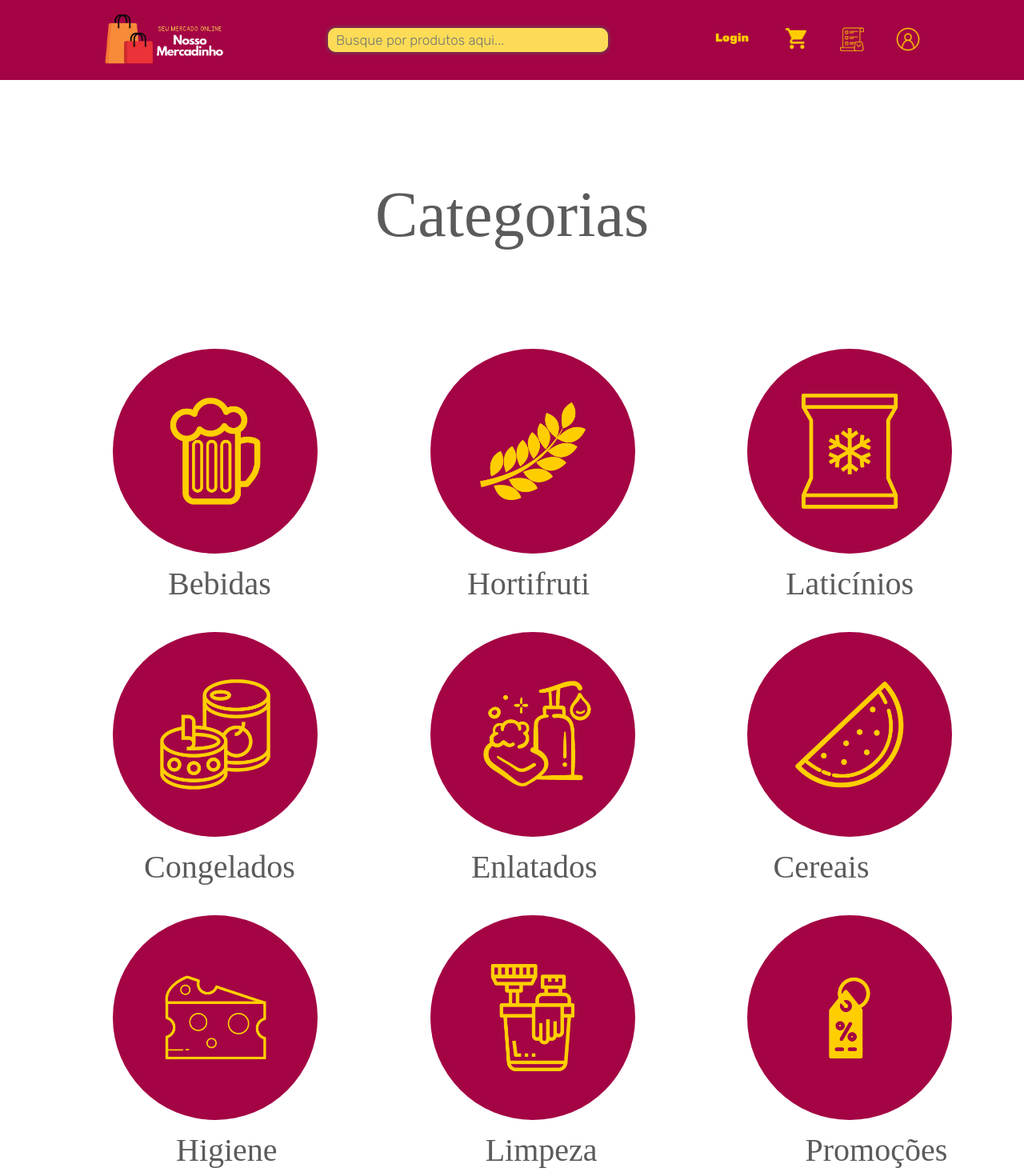
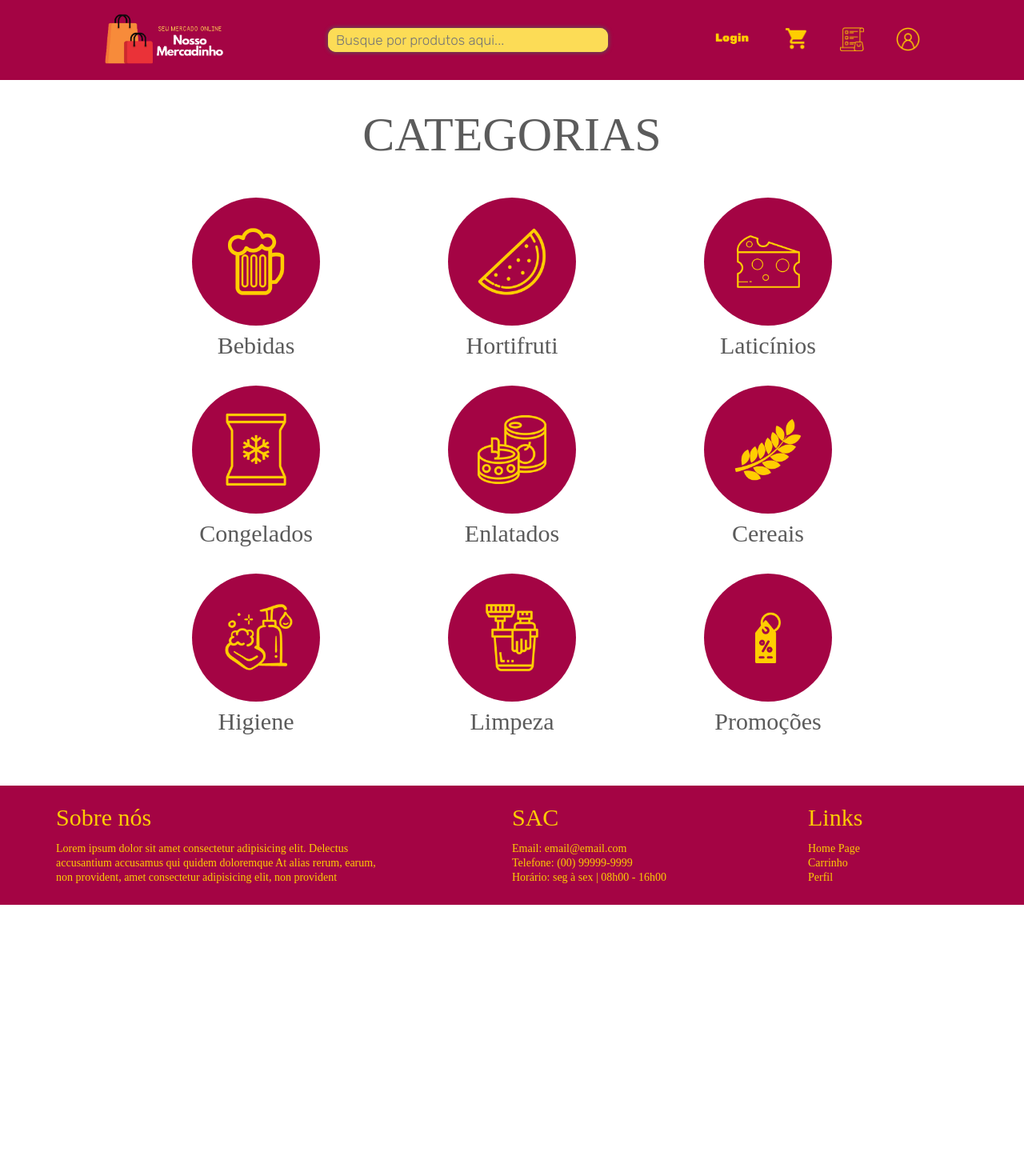
Before and after one commit to MarcusHuzi/Projeto-Web, a Vue app in the folder milestone2/shop/: page / in a window 1280 px wide. Shown: the top 1470 px of the page at 80% size. After the commit the page ends 1131 px from the top, so only its background shows below. Built offline with nearby package versions, Linux system fonts and the light colour scheme.

Commit message:
refiz todo o html e css da home usando flexbox

```diff
--- a/milestone2/shop/src/assets/css/home.css
+++ b/milestone2/shop/src/assets/css/home.css
@@ -1,59 +1,65 @@
+.content-home {
+    display: flex;
+    flex-direction: column;
+    justify-content: center;
+    align-items: center;
+}
+
+
+/* titulo principal da homepage */
+.homepage-title {
+    font-size: 60px;
+    padding: 3%;
+    color: var(--preto);
+    margin-bottom: 10px;
+}
+
+/* propriedades da div principal */
+.category-box {
+    display: flex;
+    justify-content: space-around;
+    margin-bottom: 30px;
+    max-width: 75%;
+}
+
+.column {
+    display: flex;
+    flex-direction: column;
+    align-items: center;
+}
+
+.category {
+    display: flex;
+    flex-direction: column;
+    align-items: center;
+    margin-bottom: 5px;
+}
+
+.content-home a {
+    display: flex;
+    justify-content: center;
+}
 
 /* tamnanho das imagens das categorias */
-.content_home img{
-    max-width: 20%;
+.category-img{
+    max-width: 50%;
     border-radius: 100%;
-    transition: ease 600ms;
+}
+
+/* label das categorias */
+.label {
+    font-size: 30px;
+    color: var(--preto);
+    margin: 10px 0px 30px 0px;
+    justify-content: space-evenly;
+}
+
+.category-img, .label {
+    transition: ease 500ms;
 }
 
 /* efeito nas imagens das categorias */
-.content_home img:hover{
-    opacity: 0.7;
-    transform: scale(1.08);
+.category-img:hover {
+    opacity: 0.4;
+    transform: scale(1.05);
 }
-
-/* alinhamento dos nomes das categorias */
-.content_home h2 {
-    text-align: center;
-}
-
-/* titulo principal da homepage */
-.content_home h1 {
-    text-align: center;
-    font-size: 80px;
-    padding: 10%;
-    color: var(--preto);
-}
-
-/* lista das imagens das categorias */
-.first-row li, .second-row li, .third-row li {
-    display: inline;
-    vertical-align: middle;
-    margin-left: 8.8em;
-}
-
-/* lista dos titulos das categorias */
-.first-row-titles li, .second-row-titles li , .third-row-titles li  {
-    display: inline-block;
-    vertical-align: middle;
-    margin-top: 15px;
-    margin-bottom: 40px;
-    font-size: 40px;
-    color: var(--preto);
-}
-
-/* alinhando os titulos */
-.first-row-titles li {
-    margin-left: 210px;
-    margin-right: 35px;
-}
-
-.second-row-titles li {
-    margin-left: 180px;
-    margin-right: 40px;
-}
-
-.third-row-titles li {
-    margin-left: 220px;
-    margin-right: 40px;
-}
--- a/milestone2/shop/src/views/HomeView.vue
+++ b/milestone2/shop/src/views/HomeView.vue
@@ -1,94 +1,69 @@
 <template>
-    <div class="content_home">
-                <h1 class="titulo_home">Categorias</h1>
-
-                <div class="first-row">
-                    <ul class="categorias">
-                        <li>
-                            <img src="@/assets/image/homepage-categories/bebidas.png">
-                        </li>
-                        <li>
-                            <img src="@/assets/image/homepage-categories/cereais.png">
-                        </li>
-                        <li>
-                            <img src="@/assets/image/homepage-categories/congelados.png">
-                        </li>
-                    </ul>
+    <div class="content-home">
+        <h1 class="homepage-title"><b>CATEGORIAS</b></h1>
+        <div class="category-box">
+            <div class="column left-column">
+                <div class="category bebidas">
+                    <router-link to="/Listaprodutos">
+                        <img class="category-img" src="@/assets/image/homepage-categories/bebidas.png">
+                    </router-link>
+                    <h2 class="label">Bebidas</h2>
                 </div>
-
-                <div class="first-row-titles">
-                    <ul class="categorias">
-                        <li>
-                            <h2>Bebidas</h2>
-                        </li>
-                        <li>
-                            <h2>Hortifruti</h2>
-                        </li>
-                        <li>
-                            <h2>Laticínios</h2>
-                        </li>
-                    </ul>
+                <div class="category congelados">
+                    <router-link to="/Listaprodutos">
+                        <img class="category-img" src="@/assets/image/homepage-categories/congelados.png">
+                    </router-link>
+                    <h2 class="label">Congelados</h2>
                 </div>
-
-                <div class="second-row">
-                    <ul>
-                        <li>
-                            <img src="@/assets/image/homepage-categories/enlatados.png">
-                        </li>
-                        <li>
-                            <img src="@/assets/image/homepage-categories/higiene.png">
-                        </li>
-                        <li>
-                            <img src="@/assets/image/homepage-categories/hortifruti.png">
-                        </li>
-                    </ul>
-
+                <div class="category higiene">
+                    <router-link to="/Listaprodutos">
+                        <img class="category-img" src="@/assets/image/homepage-categories/higiene.png">
+                    </router-link>
+                    <h2 class="label">Higiene</h2>
                 </div>
-
-                <div class="second-row-titles">
-                    <ul class="categorias">
-                        <li>
-                            <h2>Congelados</h2>
-                        </li>
-                        <li>
-                            <h2>Enlatados</h2>
-                        </li>
-                        <li>
-                            <h2>Cereais</h2>
-                        </li>
-                    </ul>
+            </div>
+            <div class="column center-column">
+                <div class="category hortifruti">
+                    <router-link to="/Listaprodutos">
+                        <img class="category-img" src="@/assets/image/homepage-categories/hortifruti.png">
+                    </router-link>
+                    <h2 class="label">Hortifruti</h2>
                 </div>
-
-
-                <div class="third-row">
-                    <ul>
-                        <li>
-                            <img src="@/assets/image/homepage-categories/laticinios.png">
-                        </li>
-                        <li>
-                            <router-link to="/listaprodutos"><img src="@/assets/image/homepage-categories/limpeza.png"></router-link>
-                        </li>
-                        <li>
-                            <img src="@/assets/image/homepage-categories/promocao.png">
-                        </li>
-                    </ul>
+                <div class="category enlatados">
+                    <router-link to="/Listaprodutos">
+                        <img class="category-img" src="@/assets/image/homepage-categories/enlatados.png">
+                    </router-link>
+                    <h2 class="label">Enlatados</h2>
                 </div>
-
-                <div class="third-row-titles">
-                    <ul class="categorias">
-                        <li>
-                            <h2>Higiene</h2>
-                        </li>
-                        <li>
-                            <h2>Limpeza</h2>
-                        </li>
-                        <li>
-                            <h2>Promoções</h2>
-                        </li>
-                    </ul>
+                <div class="category limpeza">
+                    <router-link to="/Listaprodutos">
+                        <img class="category-img" src="@/assets/image/homepage-categories/limpeza.png">
+                    </router-link>
+                    <h2 class="label">Limpeza</h2>
                 </div>
-
             </div>
+            <div class="column center-column">
+                <div class="category laticinios">
+                    <router-link to="/Listaprodutos">
+                        <img class="category-img" src="@/assets/image/homepage-categories/laticinios.png">
+                    </router-link>
+                    <h2 class="label">Laticínios</h2>
+                </div>
+                <div class="category cereais">
+                    <router-link to="/Listaprodutos">
+                        <img class="category-img" src="@/assets/image/homepage-categories/cereais.png">
+                    </router-link>
+                    <h2 class="label">Cereais</h2>
+                </div>
+                <div class="category promocoes">
+                    <router-link to="/Listaprodutos">
+                        <img class="category-img" src="@/assets/image/homepage-categories/promocao.png">
+                    </router-link>
+                    <h2 class="label">Promoções</h2>
+                </div>
+            </div>
+        </div>
+    </div>
 </template>
 
 <script>
```
Also changed, not shown: 1 other file (tests, documents, lock files or other folders).
